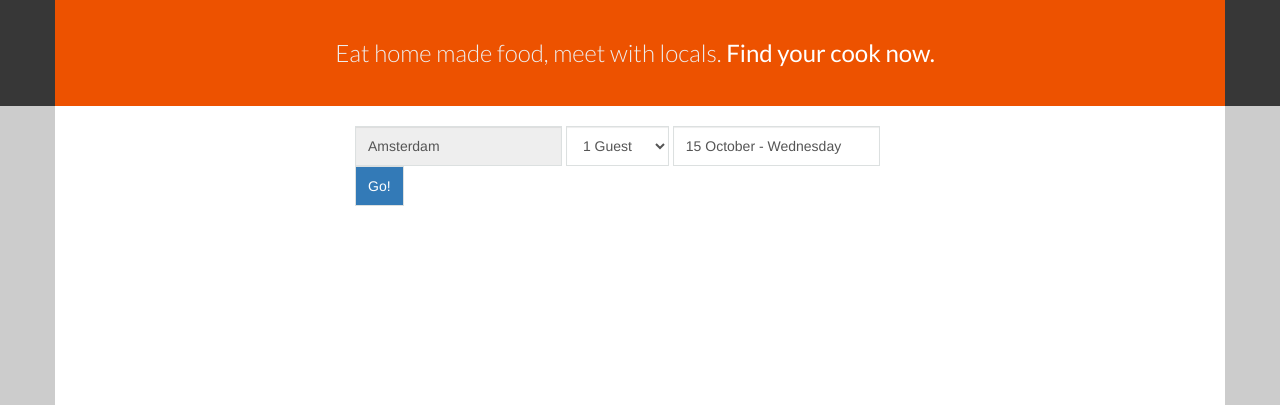
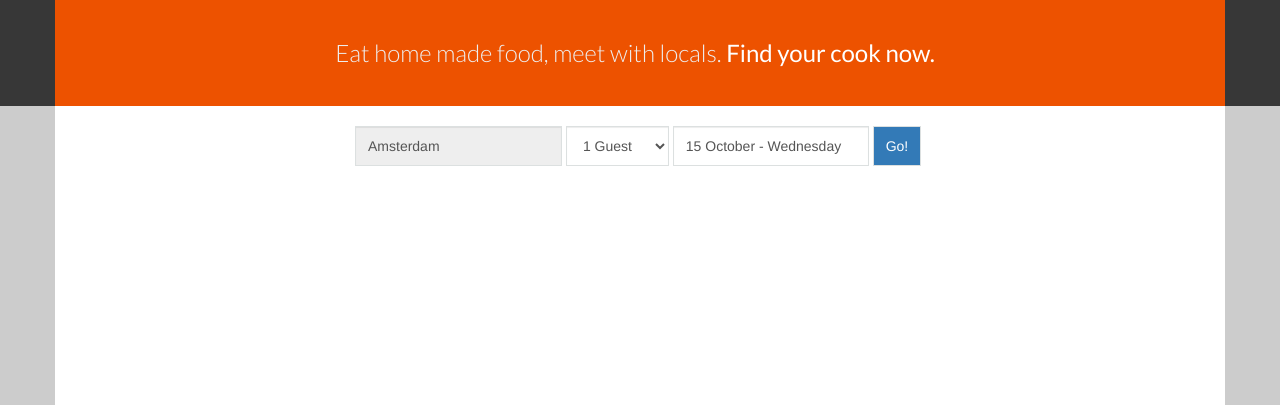
Before and after one commit to pabloportela/narda, a Django app: page / in a window 1280 px wide. Shown: the part 53-458 px from the top of the page. Run offline with Django 3.2, Linux system fonts and the light colour scheme; parts of the project's set-up code (start-up, migrations or seed data) failed here and were passed over; some libraries are stand-ins or nearby versions.

Commit message:
Increase datepicker input width.

```diff
--- a/static/css/style.css
+++ b/static/css/style.css
@@ -165,3 +165,7 @@ p {
     margin-left: auto;
     margin-right: auto;
 }
+
+#datepicker {
+    width: 14em;
+}
```
